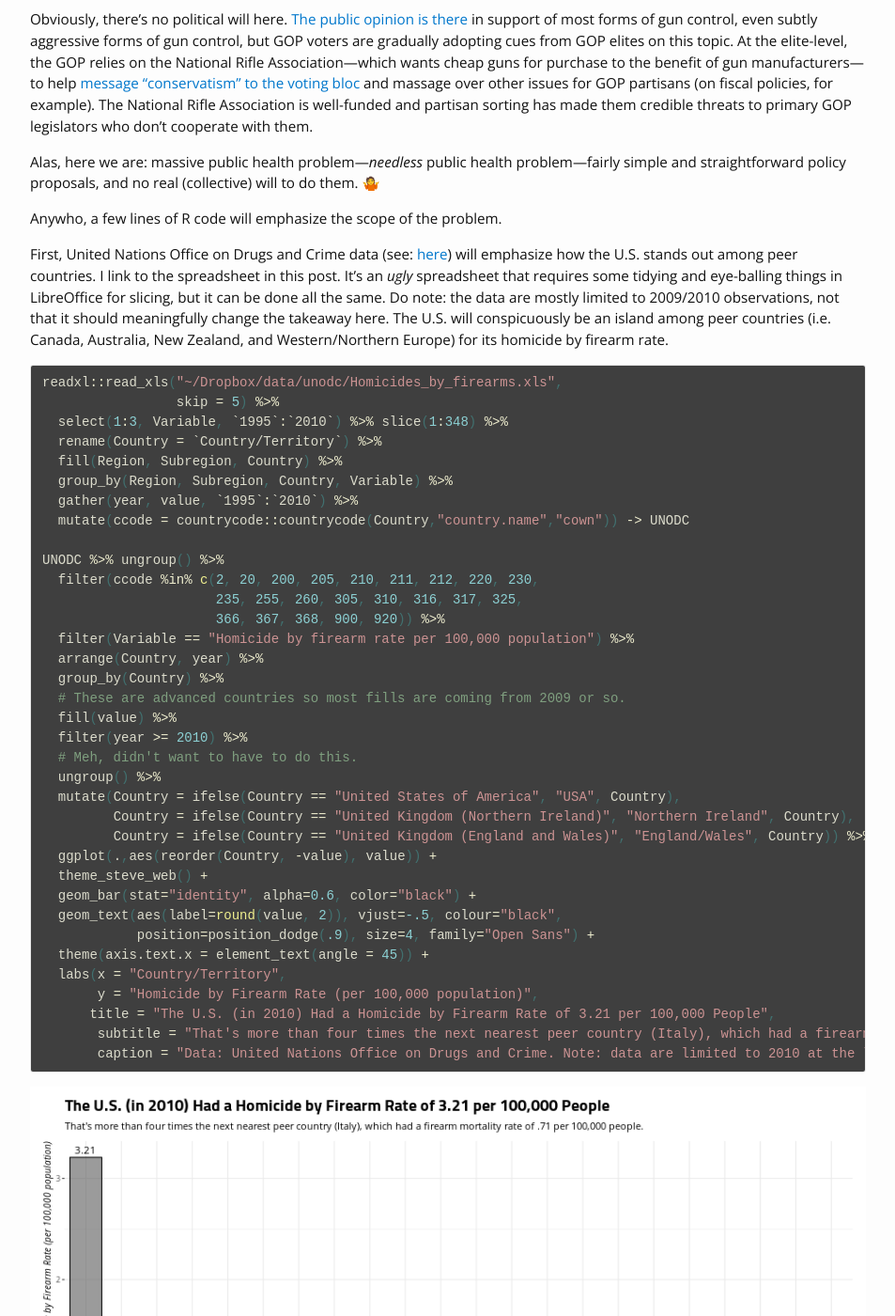
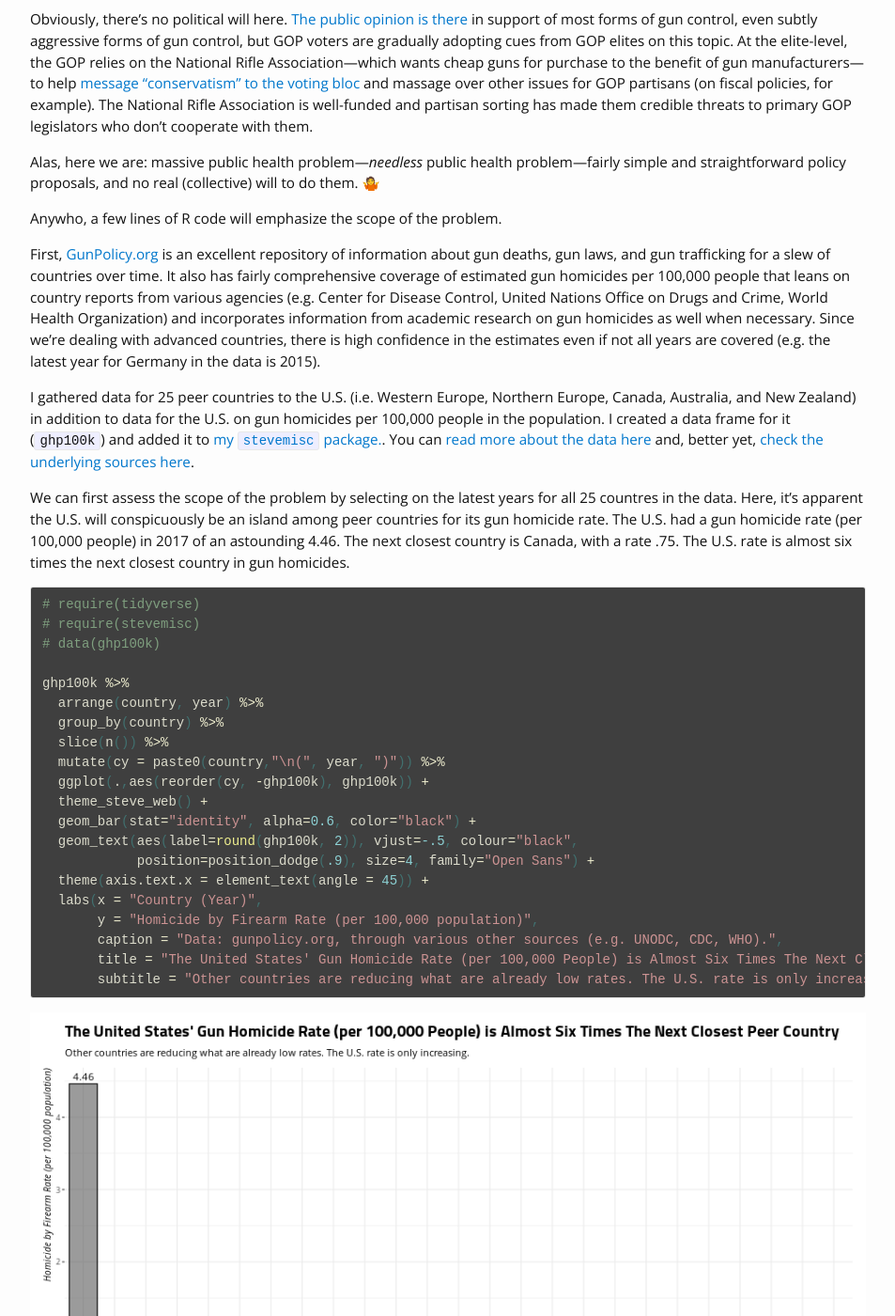
Before and after one commit to svmiller/svmiller.github.io, a Jekyll site: the page built from _posts/2019-08-03-how-bad-is-americas-gun-violence-mass-shooting-problem-in-a-few-lines-of-r-code.md, in a window 1280 px wide and 1400 px high, scrolled down 688 px. Shown: the whole window at 94% size, without its empty margins (163-1116 px from the left). Built offline with Jekyll 4.4.1, drawn with Linux system fonts in a browser that asks for light colours; nearby versions of some CDN libraries; some web fonts are replaced; comment, search, counter and statistics services are not loaded; some of the changed text lies outside the part shown.

Commit message:
update gun violence/mass shooting post

````diff
--- a/_posts/2019-08-03-how-bad-is-americas-gun-violence-mass-shooting-problem-in-a-few-lines-of-r-code.md
+++ b/_posts/2019-08-03-how-bad-is-americas-gun-violence-mass-shooting-problem-in-a-few-lines-of-r-code.md
@@ -37,49 +37,61 @@ Alas, here we are: massive public health problem---*needless* public health prob
 
 Anywho, a few lines of R code will emphasize the scope of the problem.
 
-First, United Nations Office on Drugs and Crime data (see: [here](https://www.unodc.org/documents/data-and-analysis/statistics/Homicide/Homicides_by_firearms.xls)) will emphasize how the U.S. stands out among peer countries. I link to the spreadsheet in this post. It's an *ugly* spreadsheet that requires some tidying and eye-balling things in LibreOffice for slicing, but it can be done all the same. Do note: the data are mostly limited to 2009/2010 observations, not that it should meaningfully change the takeaway here. The U.S. will conspicuously be an island among peer countries (i.e. Canada, Australia, New Zealand, and Western/Northern Europe) for its homicide by firearm rate.
+First, [GunPolicy.org](https://www.gunpolicy.org) is an excellent repository of information about gun deaths, gun laws, and gun trafficking for a slew of countries over time. It also has fairly comprehensive coverage of estimated gun homicides per 100,000 people that leans on country reports from various agencies (e.g. Center for Disease Control, United Nations Office on Drugs and Crime, World Health Organization) and incorporates information from academic research on gun homicides as well when necessary. Since we're dealing with advanced countries, there is high confidence in the estimates even if not all years are covered (e.g. the latest year for Germany in the data is 2015).
+
+
+
+
+<!-- United Nations Office on Drugs and Crime data (see: [here](https://www.unodc.org/documents/data-and-analysis/statistics/Homicide/Homicides_by_firearms.xls)) will emphasize how the U.S. stands out among peer countries. I link to the spreadsheet in this post. It's an *ugly* spreadsheet that requires some tidying and eye-balling things in LibreOffice for slicing, but it can be done all the same. Do note: the data are mostly limited to 2009/2010 observations, not that it should meaningfully change the takeaway here. The U.S. will conspicuously be an island among peer countries (i.e. Canada, Australia, New Zealand, and Western/Northern Europe) for its homicide by firearm rate. -->
+
+I gathered data for 25 peer countries to the U.S. (i.e. Western Europe, Northern Europe, Canada, Australia, and New Zealand) in addition to data for the U.S. on gun homicides per 100,000 people in the population. I created a data frame for it (`ghp100k`) and added it to [my `stevemisc` package.](https://github.com/svmiller/stevemisc). You can [read more about the data here](https://github.com/svmiller/stevemisc/blob/master/man/ghp100k.Rd) and, better yet, [check the underlying sources here](https://www.gunpolicy.org).
+
+We can first assess the scope of the problem by selecting on the latest years for all 25 countres in the data. Here, it's apparent the U.S. will conspicuously be an island among peer countries for its gun homicide rate. The U.S. had a gun homicide rate (per 100,000 people) in 2017 of an astounding 4.46. The next closest country is Canada, with a rate .75. The U.S. rate is almost six times the next closest country in gun homicides.
 
 
 
 ```r
-readxl::read_xls("~/Dropbox/data/unodc/Homicides_by_firearms.xls",
-                 skip = 5) %>%
-  select(1:3, Variable, `1995`:`2010`) %>% slice(1:348) %>%
-  rename(Country = `Country/Territory`) %>%
-  fill(Region, Subregion, Country) %>%
-  group_by(Region, Subregion, Country, Variable) %>%
-  gather(year, value, `1995`:`2010`) %>%
-  mutate(ccode = countrycode::countrycode(Country,"country.name","cown")) -> UNODC
+# require(tidyverse)
+# require(stevemisc)
+# data(ghp100k)
 
-UNODC %>% ungroup() %>%
-  filter(ccode %in% c(2, 20, 200, 205, 210, 211, 212, 220, 230,
-                      235, 255, 260, 305, 310, 316, 317, 325,
-                      366, 367, 368, 900, 920)) %>%
-  filter(Variable == "Homicide by firearm rate per 100,000 population") %>%
-  arrange(Country, year) %>%
-  group_by(Country) %>%
-  # These are advanced countries so most fills are coming from 2009 or so.
-  fill(value) %>%
-  filter(year >= 2010) %>%
-  # Meh, didn't want to have to do this.
-  ungroup() %>%
-  mutate(Country = ifelse(Country == "United States of America", "USA", Country),
-         Country = ifelse(Country == "United Kingdom (Northern Ireland)", "Northern Ireland", Country),
-         Country = ifelse(Country == "United Kingdom (England and Wales)", "England/Wales", Country)) %>%
-  ggplot(.,aes(reorder(Country, -value), value)) +
+ghp100k %>%
+  arrange(country, year) %>%
+  group_by(country) %>%
+  slice(n()) %>%
+  mutate(cy = paste0(country,"\n(", year, ")")) %>%
+  ggplot(.,aes(reorder(cy, -ghp100k), ghp100k)) +
   theme_steve_web() +
   geom_bar(stat="identity", alpha=0.6, color="black") +
-  geom_text(aes(label=round(value, 2)), vjust=-.5, colour="black",
+  geom_text(aes(label=round(ghp100k, 2)), vjust=-.5, colour="black",
             position=position_dodge(.9), size=4, family="Open Sans") +
   theme(axis.text.x = element_text(angle = 45)) +
-  labs(x = "Country/Territory",
+  labs(x = "Country (Year)",
        y = "Homicide by Firearm Rate (per 100,000 population)",
-      title = "The U.S. (in 2010) Had a Homicide by Firearm Rate of 3.21 per 100,000 People",
-       subtitle = "That's more than four times the next nearest peer country (Italy), which had a firearm mortality rate of .71 per 100,000 people.",
-       caption = "Data: United Nations Office on Drugs and Crime. Note: data are limited to 2010 at the latest for convenience. Includes some fills from previous years.")
+       caption = "Data: gunpolicy.org, through various other sources (e.g. UNODC, CDC, WHO).",
+       title = "The United States' Gun Homicide Rate (per 100,000 People) is Almost Six Times The Next Closest Peer Country",
+       subtitle = "Other countries are reducing what are already low rates. The U.S. rate is only increasing.")
 ```
 
 ![plot of chunk firearm-homicide-rate-data-usa-peer-countries](/images/firearm-homicide-rate-data-usa-peer-countries-1.png)
+
+The data I collected have a time-series component as well to assess changes over time. A few things are worth highlighting here. First, the U.S. gun homicide rate had been much worse a few decades ago. This we knew. Crime rates everywhere in the United States were higher a few decades ago than they are now. Still, the gun homicide rate is *increasing* in the United States since 2009. By comparison, they're improving in every other country, prominently Italy.
+
+
+```r
+ghp100k %>%
+  arrange(country, year) %>%
+  ggplot(.,aes(year, ghp100k)) + geom_line(size=1.1) +
+  theme_steve_web() +
+  facet_wrap(~country) +
+  labs(title = "The Gun Homicide Rate for Select Countries, by Year",
+       x = "Year",
+       y = "Homicide by Firearm Rate (per 100,000 population)",
+       subtitle = "Some countries (Italy, prominently) have done well to address gun violence over time. It's only increased in the U.S. since 2009.",
+       caption = "Data: gunpolicy.org, through various other sources (e.g. UNODC, CDC, WHO).")
+```
+
+![plot of chunk firearm-homicide-rate-data-usa-peer-countries-yearly-faceted](/images/firearm-homicide-rate-data-usa-peer-countries-yearly-faceted-1.png)
 
 Finally, you can start thinking about automating a script to scan [the Mother Jones database on mass shootings](https://www.motherjones.com/politics/2012/12/mass-shootings-mother-jones-full-data/) to note how this problem is only getting worse. In subsequent updates, I might try to fully automate this with built-in assessments of how much worse the problem is getting.
 
````
Also changed, not shown: other parts of _posts/2019-08-03-how-bad-is-americas-gun-violence-mass-shooting-problem-in-a-few-lines-of-r-code.md (+1 -1 lines), _source/2019-08-03-how-bad-is-americas-gun-violence-mass-shooting-problem-in-a-few-lines-of-r-code.Rmd (+41 -32 lines), _source/2019-08-03-how-bad-is-americas-gun-violence-mass-shooting-problem-in-a-few-lines-of-r-code.md (+95 -66 lines), images/firearm-homicide-rate-data-usa-peer-countries-1.png, images/firearm-homicide-rate-data-usa-peer-countries-yearly-1.png (added), images/firearm-homicide-rate-data-usa-peer-countries-yearly-faceted-1.png (added), images/us-mass-shootings-by-year-1982-present-mother-jones-1.png.
